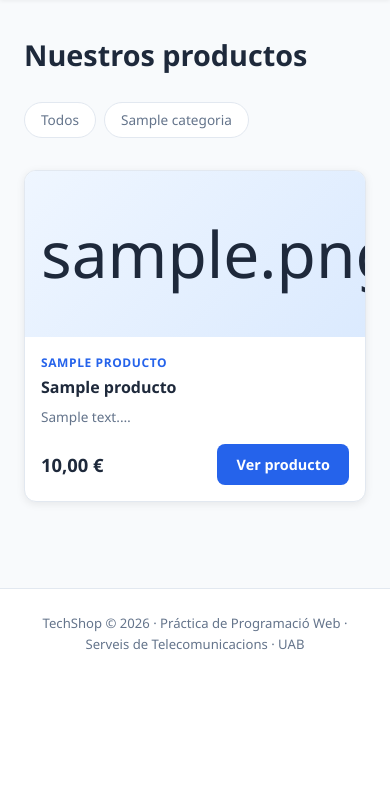
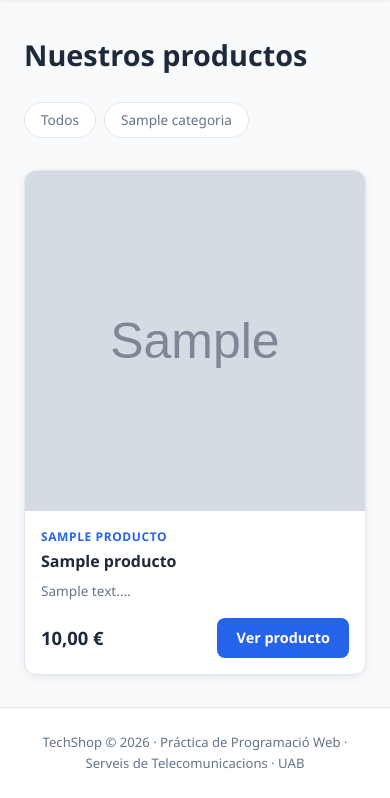
Before and after one commit to joan-mata/st_done_web, a PHP site: template views/catalogo.php in a window 390 px wide. Shown: the part 165-963 px from the top of the page. Before the commit the page ends 815 px from the top, so only its background shows below. Run offline with PHP 8.4, Linux system fonts and the light colour scheme; the template is opened without the code that fills it: most values are stand-ins (such as "Sample title", 1, 10 or a date in 2020); grey boxes marked "Sample" are stand-in pictures.

Commit message:
Añadir imágenes de producto (JPG reales + SVG placeholders)
7 fotos reales descargadas de GSMArena (smartphones, tablets,
auriculares). 5 SVGs para accesorios y JBL. Vistas actualizadas
para usar <img> con fallback a emoji si la imagen falla.

Co-Authored-By: Claude Sonnet 4.6 <noreply@anthropic.com>

```diff
--- a/css/estilos.css
+++ b/css/estilos.css
@@ -251,6 +251,28 @@ img {
     transform: translateY(-3px);
 }
 
+.producto-imagen {
+    width: 100%;
+    aspect-ratio: 1 / 1;
+    overflow: hidden;
+    background: linear-gradient(135deg, #eff6ff, #dbeafe);
+    display: flex;
+    align-items: center;
+    justify-content: center;
+}
+.producto-imagen img {
+    width: 100%;
+    height: 100%;
+    object-fit: cover;
+    display: block;
+}
+.producto-icono-fallback {
+    font-size: 4rem;
+    align-items: center;
+    justify-content: center;
+}
+
+/* Mantener compatibilidad con el nombre antiguo por si acaso */
 .producto-icono {
     font-size: 4rem;
     text-align: center;
@@ -331,6 +353,28 @@ img {
     .detalle-producto {
         grid-template-columns: 280px 1fr;
     }
+}
+
+.detalle-imagen {
+    background: linear-gradient(135deg, #eff6ff, #dbeafe);
+    border-radius: 10px;
+    overflow: hidden;
+    display: flex;
+    align-items: center;
+    justify-content: center;
+    aspect-ratio: 1 / 1;
+}
+.detalle-imagen img {
+    width: 100%;
+    height: 100%;
+    object-fit: cover;
+}
+.detalle-icono-fallback {
+    font-size: 8rem;
+    display: flex;
+    align-items: center;
+    justify-content: center;
+    padding: var(--espaciado-xl);
 }
 
 .detalle-icono {
--- a/views/catalogo.php
+++ b/views/catalogo.php
@@ -29,7 +29,12 @@ require __DIR__ . '/layout/header.php';
         <div class="grid-productos">
             <?php foreach ($productos as $p): ?>
                 <article class="tarjeta-producto">
-                    <div class="producto-icono"><?= htmlspecialchars($p['icono']) ?></div>
+                    <div class="producto-imagen">
+                        <img src="<?= htmlspecialchars($p['imagen_url']) ?>"
+                             alt="<?= htmlspecialchars($p['nombre']) ?>"
+                             onerror="this.style.display='none';this.nextElementSibling.style.display='flex'">
+                        <div class="producto-icono-fallback" style="display:none"><?= htmlspecialchars($p['icono']) ?></div>
+                    </div>
                     <div class="tarjeta-cuerpo">
                         <span class="producto-categoria"><?= htmlspecialchars($p['categoria_nombre'] ?? '') ?></span>
                         <h2 class="producto-nombre">
```
Also changed, not shown: db/init.sql (+13 -13 lines), views/detalle_producto.php (+7 -2 lines), img/airpodspro.jpg (added), img/cableusbc.svg (added), img/cargador65w.svg (added), img/funda_iphone15.svg (added), img/galaxytabs9.jpg (added), img/ipadair.jpg (added), img/iphone15pro.jpg (added), img/jbltune770.svg (added), img/magsafe.svg (added), img/samsungs24.jpg (added), img/sonywh1000xm5.jpg (added), img/xiaomi14.jpg (added).
